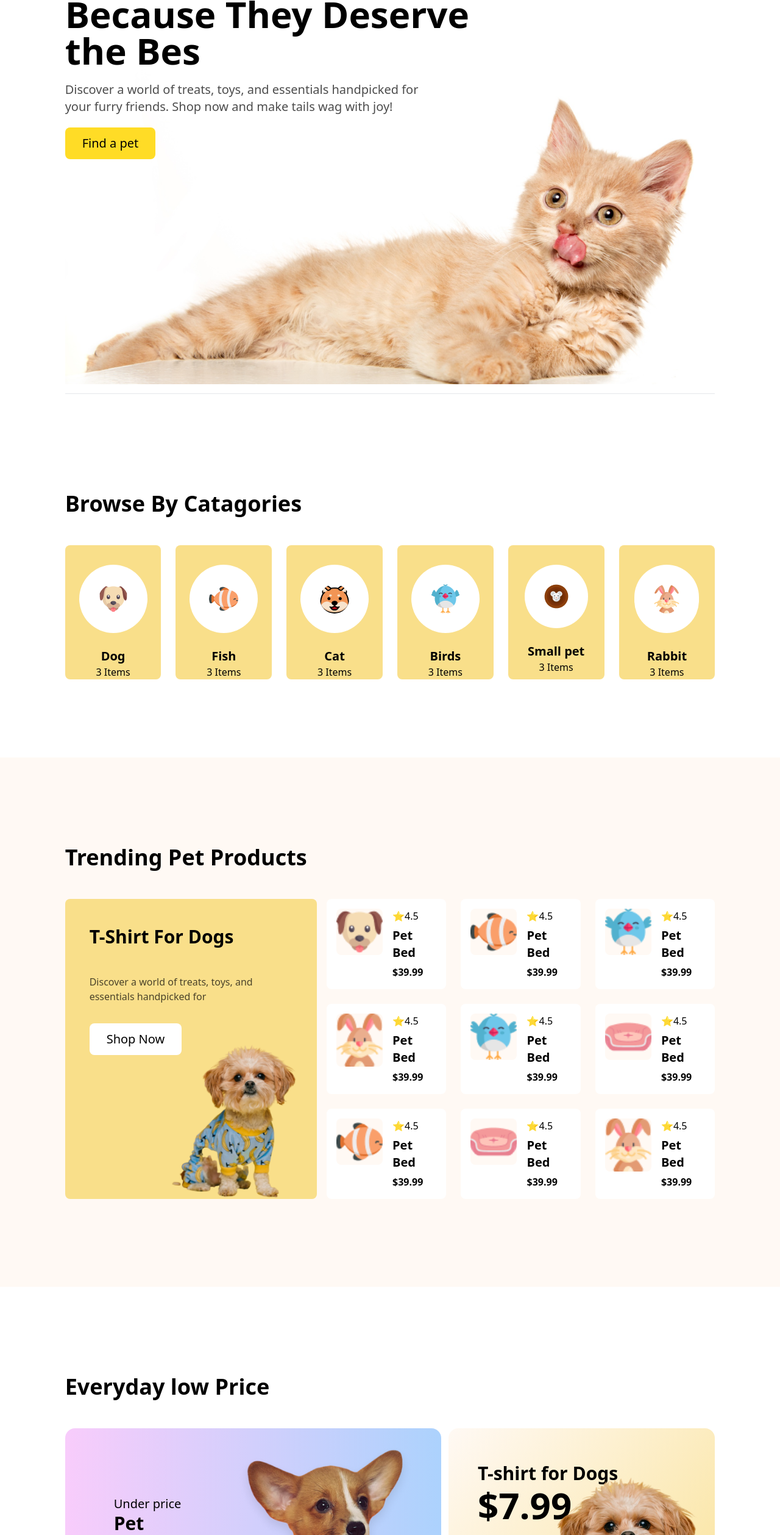
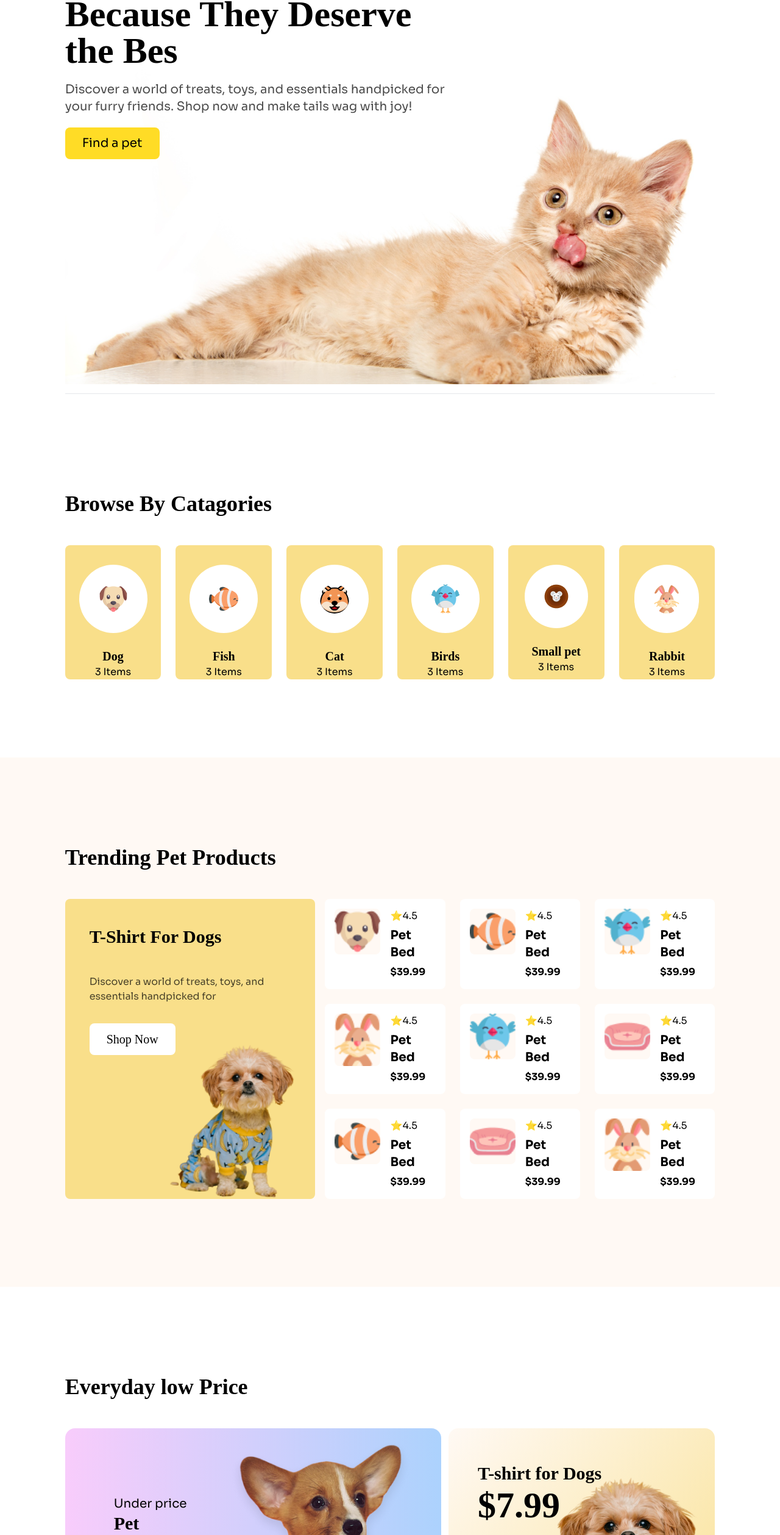
Before and after one commit to mdzulkarnain77/assignment-3, a plain HTML site: page index.html in a window 1280 px wide. Shown: the part 283-2800 px from the top of the page at 61% size. Drawn offline with nearby package versions, Linux system fonts and the light colour scheme; a web font is replaced by a local one.

Commit message:
adlaam and sora font added

```diff
--- a/index.html
+++ b/index.html
@@ -8,13 +8,25 @@
     <link rel="stylesheet" href="https://cdnjs.cloudflare.com/ajax/libs/font-awesome/6.7.2/css/all.min.css"
         integrity="sha512-Evv84Mr4kqVGRNSgIGL/F/aIDqQb7xQ2vcrdIwxfjThSH8CSR7PBEakCr51Ck+w+/U6swU2Im1vVX0SVk9ABhg=="
         crossorigin="anonymous" referrerpolicy="no-referrer" />
+    <link rel="preconnect" href="https://fonts.googleapis.com">
+    <link rel="preconnect" href="https://fonts.gstatic.com" crossorigin>
+    <link href="https://fonts.googleapis.com/css2?family=ADLaM+Display&family=Sora:wght@100..800&display=swap"
+        rel="stylesheet">
     <title>Assignmet 3 0001</title>
+    <style>
+        .font-adlam{
+            font-family: "ADLaM Display", serif;
+        }
+        .font-sora{
+            font-family: "Sora", serif;
+        }
+    </style>
 </head>
 
 <body>
     <!-- nav section -->
     <header class="bg-[#FFF9F4] border-b-2 sm:border-y-0">
-        <nav class="flex items-center justify-between w-5/6 mx-auto md:container xl:max-w-screen-xl py-8">
+        <nav class="font-sora flex items-center justify-between w-5/6 mx-auto md:container xl:max-w-screen-xl py-8">
             <div class="flex items-center">
                 <img src="assets/logo-header.png" alt="">
                 <h3 class="text-2xl hidden lg:inline-block ml-3">Browse<span class="text-[#FFDC26]">4</span>Pets</h3>
@@ -45,14 +57,14 @@
     <section class="w-5/6 mx-auto mt-24">
         <div class="relative">
             <div class="relative z-10">
-                <h1 class="text-3xl md:text-6xl font-bold">Pamper Your Pet, <br>
+                <h1 class="font-adlam text-3xl md:text-6xl font-bold">Pamper Your Pet, <br>
                     Because They Deserve <br>
                     the Bes</h1>
-                <p class="text-xl py-5 opacity-70">Discover a world of treats, toys, and essentials handpicked for
+                <p class="font-sora text-xl py-5 opacity-70">Discover a world of treats, toys, and essentials handpicked for
                     <br>your furry friends. Shop now and make tails wag with joy!
                 </p>
                 <button
-                    class="text-xl pt-3 pb-3 pl-7 pr-7 bg-[#FFDC26] rounded-lg duration-1000 hover:bg-purple-600 hover:text-white mb-40 sm:mb-52 md:mb-60 lg:mb-72 xl:mb-96">Find
+                    class="font-sora text-xl pt-3 pb-3 pl-7 pr-7 bg-[#FFDC26] rounded-lg duration-1000 hover:bg-purple-600 hover:text-white mb-40 sm:mb-52 md:mb-60 lg:mb-72 xl:mb-96">Find
                     a pet</button>
             </div>
             <hr>
@@ -64,37 +76,37 @@
     </section>
     <!-- little card section -->
     <section class="w-5/6 mx-auto mt-20 md:mt-32 xl:mt-40 mb-32">
-        <h3 class="text-4xl font-bold mb-12">Browse By Catagories</h3>
+        <h3 class="font-adlam text-4xl font-bold mb-12">Browse By Catagories</h3>
         <div class="grid grid-cols-2 md:grid-cols-3 xl:grid-cols-6 gap-6">
             <div class="bg-[#F9DF8A] rounded-lg">
                 <img class="mx-auto p-8 mt-8 mb-6 rounded-full bg-[#FFFFFF]" src="assets/dog-cartoon.png" alt="">
-                <h3 class="text-center text-xl font-bold">Dog</h3>
-                <p class="text-center text-base">3 Items</p>
+                <h3 class="font-adlam text-center text-xl font-bold">Dog</h3>
+                <p class="font-sora text-center text-base">3 Items</p>
             </div>
             <div class="bg-[#F9DF8A] rounded-lg">
                 <img class="mx-auto p-8 mt-8 mb-6 rounded-full bg-[#FFFFFF]" src="assets/fish-cartoon.png" alt="">
-                <h3 class="text-center text-xl font-bold">Fish</h3>
-                <p class="text-center text-base">3 Items</p>
+                <h3 class="font-adlam text-center text-xl font-bold">Fish</h3>
+                <p class="font-sora text-center text-base">3 Items</p>
             </div>
             <div class="bg-[#F9DF8A] rounded-lg">
                 <img class="mx-auto p-8 mt-8 mb-6 rounded-full bg-[#FFFFFF]" src="assets/cat-cartoon.png" alt="">
-                <h3 class="text-center text-xl font-bold">Cat</h3>
-                <p class="text-center text-base">3 Items</p>
+                <h3 class="font-adlam text-center text-xl font-bold">Cat</h3>
+                <p class="font-sora text-center text-base">3 Items</p>
             </div>
             <div class="bg-[#F9DF8A] rounded-lg">
                 <img class="mx-auto p-8 mt-8 mb-6 rounded-full bg-[#FFFFFF]" src="assets/bird-cartoon.png" alt="">
-                <h3 class="text-center text-xl font-bold">Birds</h3>
-                <p class="text-center text-base">3 Items</p>
+                <h3 class="font-adlam text-center text-xl font-bold">Birds</h3>
+                <p class="font-sora text-center text-base">3 Items</p>
             </div>
             <div class="bg-[#F9DF8A] rounded-lg">
-                <img class="mx-auto p-8 mt-8 mb-6 p-2 rounded-full bg-[#FFFFFF]" src="assets/mouse-cartoon.png" alt="">
-                <h3 class="text-center text-xl font-bold">Small pet</h3>
-                <p class="text-center text-base">3 Items</p>
+                <img class="mx-auto p-8 mt-8 mb-6 rounded-full bg-[#FFFFFF]" src="assets/mouse-cartoon.png" alt="">
+                <h3 class="font-adlam text-center text-xl font-bold">Small pet</h3>
+                <p class="font-sora text-center text-base">3 Items</p>
             </div>
             <div class="bg-[#F9DF8A] rounded-lg">
-                <img class="mx-auto p-8 mt-8 mb-6 p-2 rounded-full bg-[#FFFFFF]" src="assets/rabbit-cartoon.png" alt="">
-                <h3 class="text-center text-xl font-bold">Rabbit</h3>
-                <p class="text-center text-base">3 Items</p>
+                <img class="mx-auto p-8 mt-8 mb-6 rounded-full bg-[#FFFFFF]" src="assets/rabbit-cartoon.png" alt="">
+                <h3 class="font-adlam text-center text-xl font-bold ">Rabbit</h3>
+                <p class="font-sora text-center text-base">3 Items</p>
             </div>
         </div>
     </section>
@@ -114,16 +126,16 @@
 
         </div>
     </section> -->
-    <section class="bg-[#FFF9F4]">
+    <section class="bg-[#FFF9F4] font-sora">
         <div class="w-5/6 mx-auto">
-            <h3 class="text-4xl font-bold pt-36 pb-12">Trending Pet Products</h3>
+            <h3 class="font-adlam text-4xl font-bold pt-36 pb-12">Trending Pet Products</h3>
             <div class="lg:flex justify-between pb-36">
                 <div class="bg-[#F9DF8A] pb-36 pl-10 lg:w-2/5 relative rounded-lg mb-4 lg:mb-0">
-                    <h3 class="text-3xl sm:text-4xl md:text-5xl lg:text-3xl py-11 font-bold">T-Shirt For Dogs</h3>
+                    <h3 class="text-3xl sm:text-4xl md:text-5xl lg:text-3xl py-11 font-bold font-adlam">T-Shirt For Dogs</h3>
                     <p class="opacity-70 sm:text-xl md:text-2xl lg:text-base">Discover a world of treats, toys, and <br>
                         essentials handpicked for</p>
                     <button
-                        class="text-xl sm:text-2xl md:text-3xl lg:text-xl pt-2 pb-2 pl-4 pr-4 md:pt-3 md:pb-3 md:pl-7 md:pr-7 rounded-lg bg-white mt-8 hover:bg-purple-600 hover:text-white duration-1000">Shop
+                        class="font-adlam text-xl sm:text-2xl md:text-3xl lg:text-xl pt-2 pb-2 pl-4 pr-4 md:pt-3 md:pb-3 md:pl-7 md:pr-7 rounded-lg bg-white mt-8 hover:bg-purple-600 hover:text-white duration-1000">Shop
                         Now</button>
                     <div class="absolute bottom-5 right-0 h-[270px] w-[200px] md:h-[320px] md:w-[245px]">
                         <img class="w-full" src="assets/cute-pet-small.png" alt="">
@@ -278,7 +290,7 @@
         </div>
     </section>
     <!-- every day low price section -->
-    <section class="w-5/6 mx-auto mb-[410px]">
+    <section class="w-5/6 mx-auto mb-[410px] font-adlam">
         <h3 class="text-4xl font-bold mt-36 mb-12">Everyday low Price</h3>
         <div class="lg:grid lg:grid-cols-12 gap-3">
             <!-- card 1 -->
@@ -287,7 +299,7 @@
                     class="bg-gradient-to-r from-[#F8CCFB] to-[#ACD2FD] flex justify-between rounded-2xl h-[335px] md:h-[480px]">
                     <div class="flex flex-col justify-center items-center pl-20">
                         <div>
-                            <p class="text-xl hidden md:block">Under price</p>
+                            <p class="text-xl hidden md:block font-sora">Under price</p>
                             <h3 class="text-3xl font-bold">Pet Grooming Mitt</h3>
                             <p class="hidden md:block text-2xl text-white">(Easy Hair Removal)</p>
                             <h1 class="text-6xl font-bold">$7.99</h1>
@@ -334,7 +346,7 @@
         </div>
     </section>
     <!-- footer section -->
-    <footer class="h-[800px] w-full bg-[#FFDC26] bg-opacity-50">
+    <footer class="font-sora h-[800px] w-full bg-[#FFDC26] bg-opacity-50">
         <div class="relative">
             <div class="w-5/6 mx-auto pt-[410px] pb-10 flex flex-col lg:flex-row lg:justify-between lg:items-end">
                 <div>
@@ -342,7 +354,8 @@
                         <img src="assets/logo-footer.png" alt="">
                         <h3 class="text-2xl ml-3">Browse<span class="text-[#FFDC26]">4</span>Pets</h3>
                     </div>
-                <p class="text-[#111111] font-thin">Discover a world of treats, toys, and <br> essentials handpicked for your furry friends</p>
+                    <p class="text-[#111111] font-thin">Discover a world of treats, toys, and <br> essentials handpicked
+                        for your furry friends</p>
                 </div>
                 <div>
                     <ul class="space-y-8 right-4">
@@ -361,15 +374,17 @@
                     </div>
                 </div>
             </div>
-        <div class="w-5/6 mx-auto lg:h-[490px] bg-[#FFF9F4] border-4 absolute rounded-2xl top-0 left-1/2 transform -translate-y-1/2 -translate-x-1/2">
+            <div
+                class="font-sora w-5/6 mx-auto lg:h-[490px] bg-[#FFF9F4] border-4 absolute rounded-2xl top-0 left-1/2 transform -translate-y-1/2 -translate-x-1/2">
                 <div class="grid grid-cols-1 md:grid-cols-9">
                     <div class="md:col-span-3 pt-8 mx-auto md:ml-0">
                         <img src="assets/cute-pet-mid.png" alt="">
                     </div>
                     <div class="md:col-span-6 md:my-auto">
                         <div class="flex flex-col justify-center">
-                        <h3 class="text-center md:text-start text-4xl font-bold pb-5">Get Powsome News</h3>
-                        <p class="text-xl text-center md:text-start pb-10">Exclusive training tips, ticks, product deals and more.</p>
+                            <h3 class="text-center md:text-start text-4xl font-bold pb-5 font-adlam">Get Powsome News</h3>
+                            <p class="text-xl text-center md:text-start pb-10">Exclusive training tips, ticks, product
+                                deals and more.</p>
                             <input class="w-5/6 mx-auto md:ml-0 p-5 lg:pr-72" type="email" placeholder="Enter email...">
                             <div class="text-center">
                                 <button
```
Lines whose indentation alone changed are shown as unchanged.
